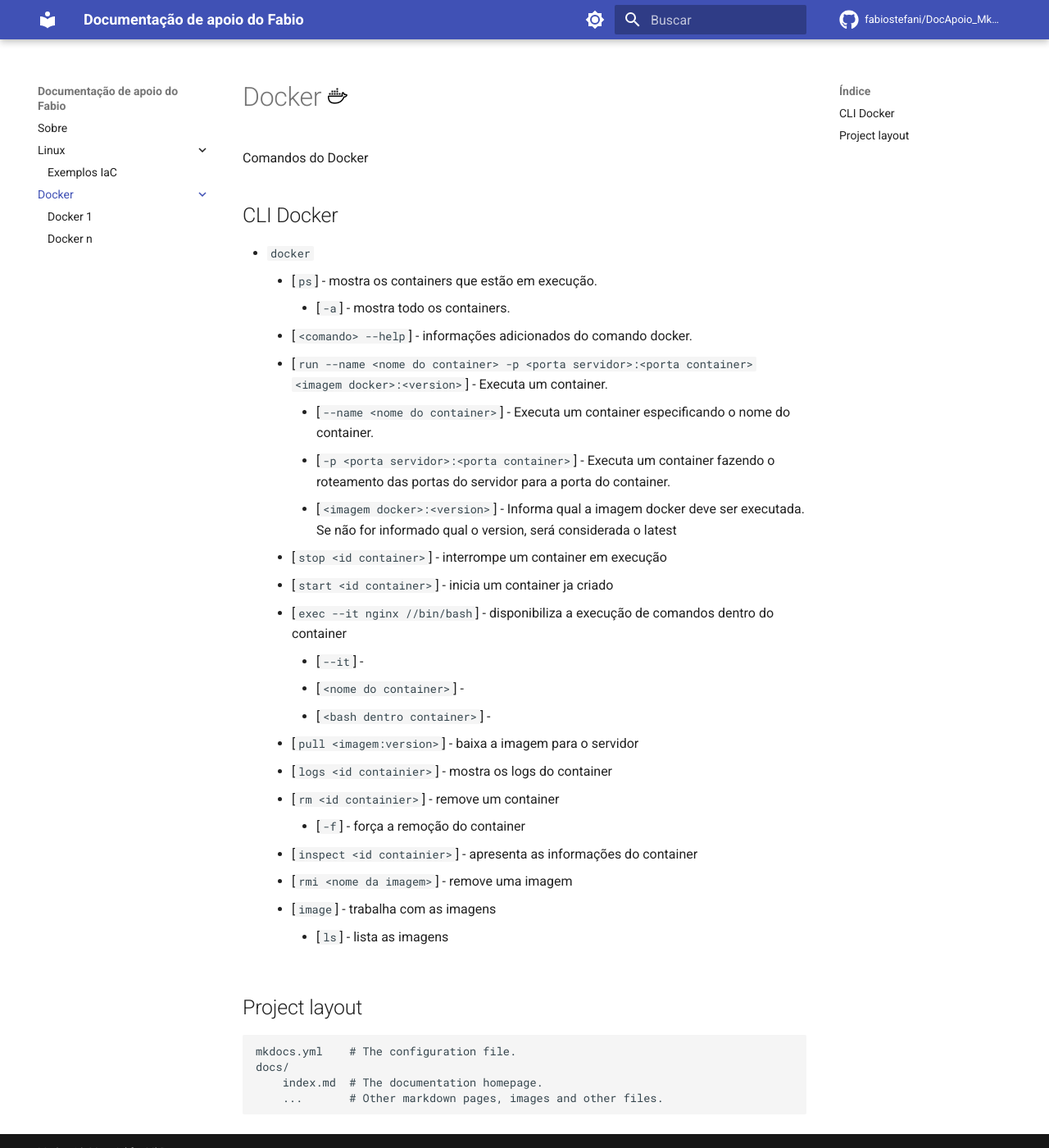
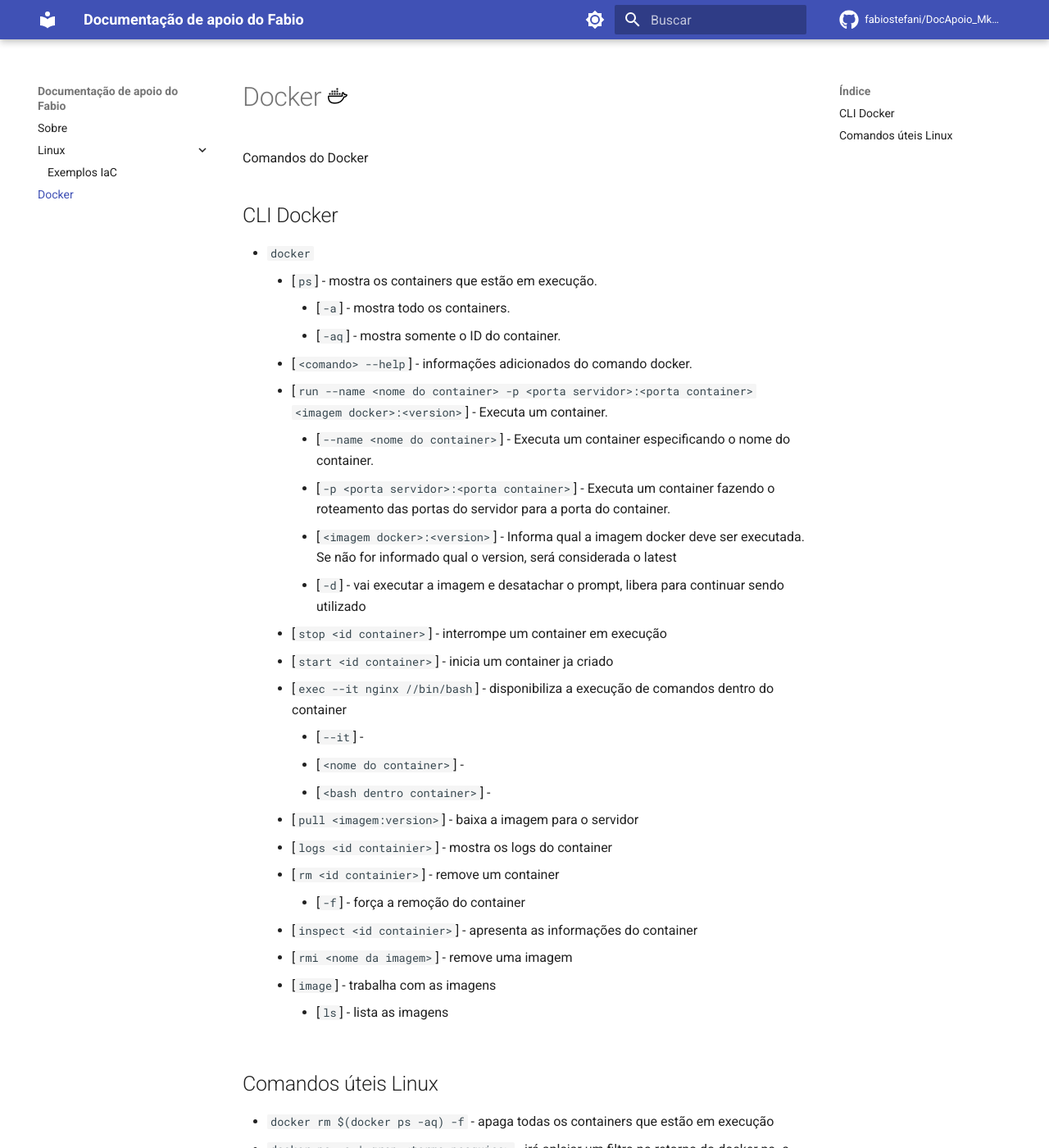
Before and after one commit to fabiostefani/DocApoio_MkDocs, an MkDocs documentation site: the page built from docs/docker/index.md, in a window 1280 px wide and 1400 px high. Shown: the whole window at 82% size. Built offline with MkDocs 1.6.1 and Material for MkDocs 9.7.7, drawn with Linux system fonts in a browser that asks for light colours; comment, search, counter and statistics services are not loaded; some of the changed text lies outside the part shown.

Commit message:
inclusão de novos comandos

```diff
--- a/docs/docker/index.md
+++ b/docs/docker/index.md
@@ -7,11 +7,13 @@
 * `docker`
     * [`ps`] - mostra os containers que estão em execução.
         * [`-a`] - mostra todo os containers.
+        * [`-aq`] - mostra somente o ID do container.
     * [`<comando> --help`] - informações adicionados do comando docker.
     * [`run --name <nome do container> -p <porta servidor>:<porta container> <imagem docker>:<version>`] - Executa um container.
         * [`--name <nome do container>`] - Executa um container especificando o nome do container.
         * [`-p <porta servidor>:<porta container>`] - Executa um container fazendo o roteamento das portas do servidor para a porta do container.
         * [`<imagem docker>:<version>`] - Informa qual a imagem docker deve ser executada. Se não for informado qual o version, será considerada o latest
+        * [`-d`] - vai executar a imagem e desatachar o prompt, libera para continuar sendo utilizado
     * [`stop <id container>`] - interrompe um container em execução
     * [`start <id container>`] - inicia um container ja criado
     * [`exec --it nginx //bin/bash`] - disponibiliza a execução de comandos dentro do container
@@ -27,9 +29,7 @@
     * [`image`] - trabalha com as imagens
         * [`ls`] - lista as imagens
 
-## Project layout
+## Comandos úteis Linux
 
-    mkdocs.yml    # The configuration file.
-    docs/
-        index.md  # The documentation homepage.
-        ...       # Other markdown pages, images and other files.
+* `docker rm $(docker ps -aq) -f` - apaga todas os containers que estão em execução
+* `docker ps -a | grep <termo pesquisa>` - irá aplciar um filtro no retorno do docker ps -a
--- a/mkdocs.yml
+++ b/mkdocs.yml
@@ -38,5 +38,3 @@
     - Exemplos IaC: linux/exemplos_iac.md
   - Docker:
     - docker/index.md
-    - Docker 1: docker/docker-1.md
-    - Docker n: docker/docker-2.md
```
Also changed, not shown: docs/docker/docker-1.md (deleted, +0 -17 lines), docs/docker/docker-2.md (deleted, +0 -17 lines), docs/linux/index.md (+4 -1 lines), docs/images/Linux-1-2.fw.png (added), docs/images/Linux-2-2.fw.png (added), docs/images/Ubuntu-1.fw.png (added).
